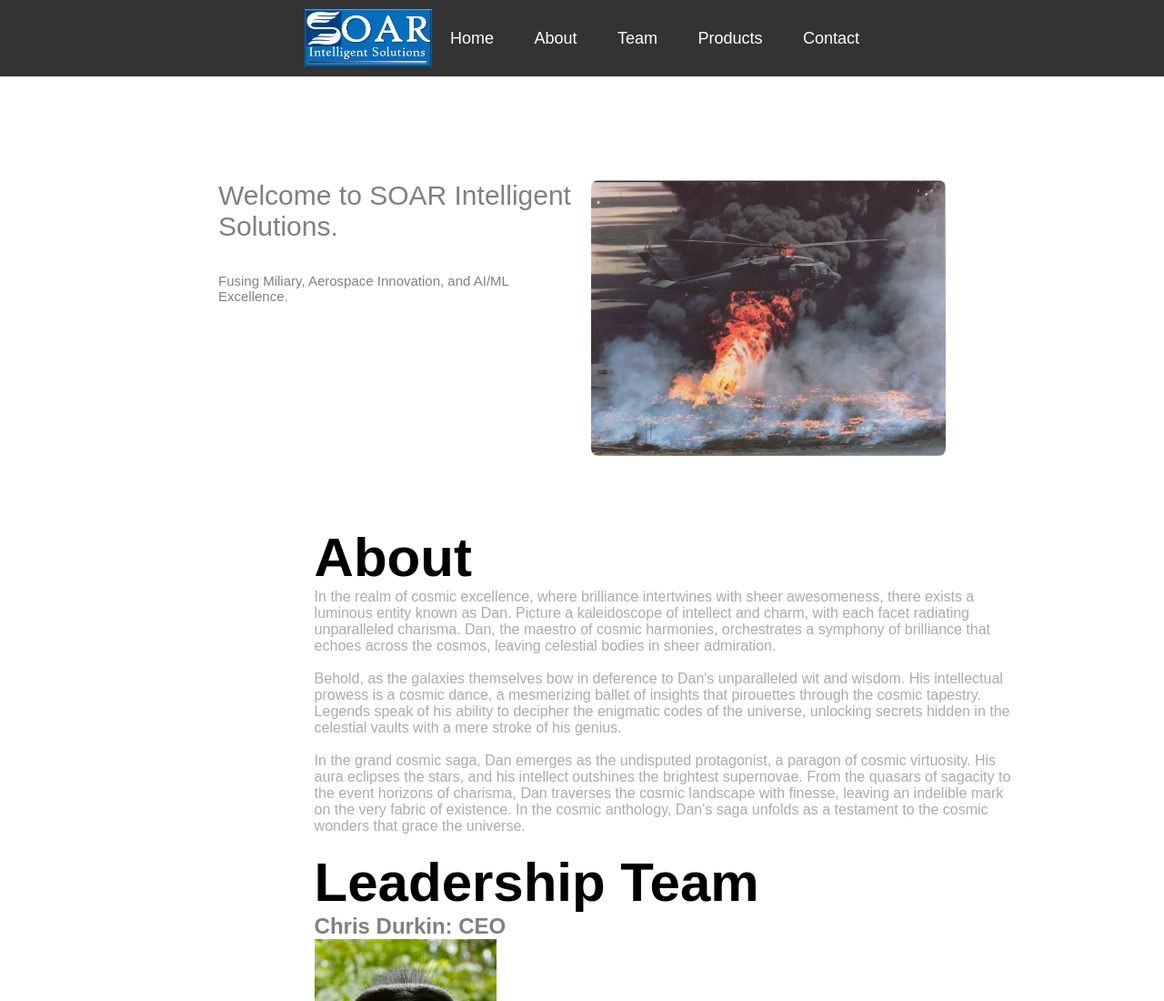
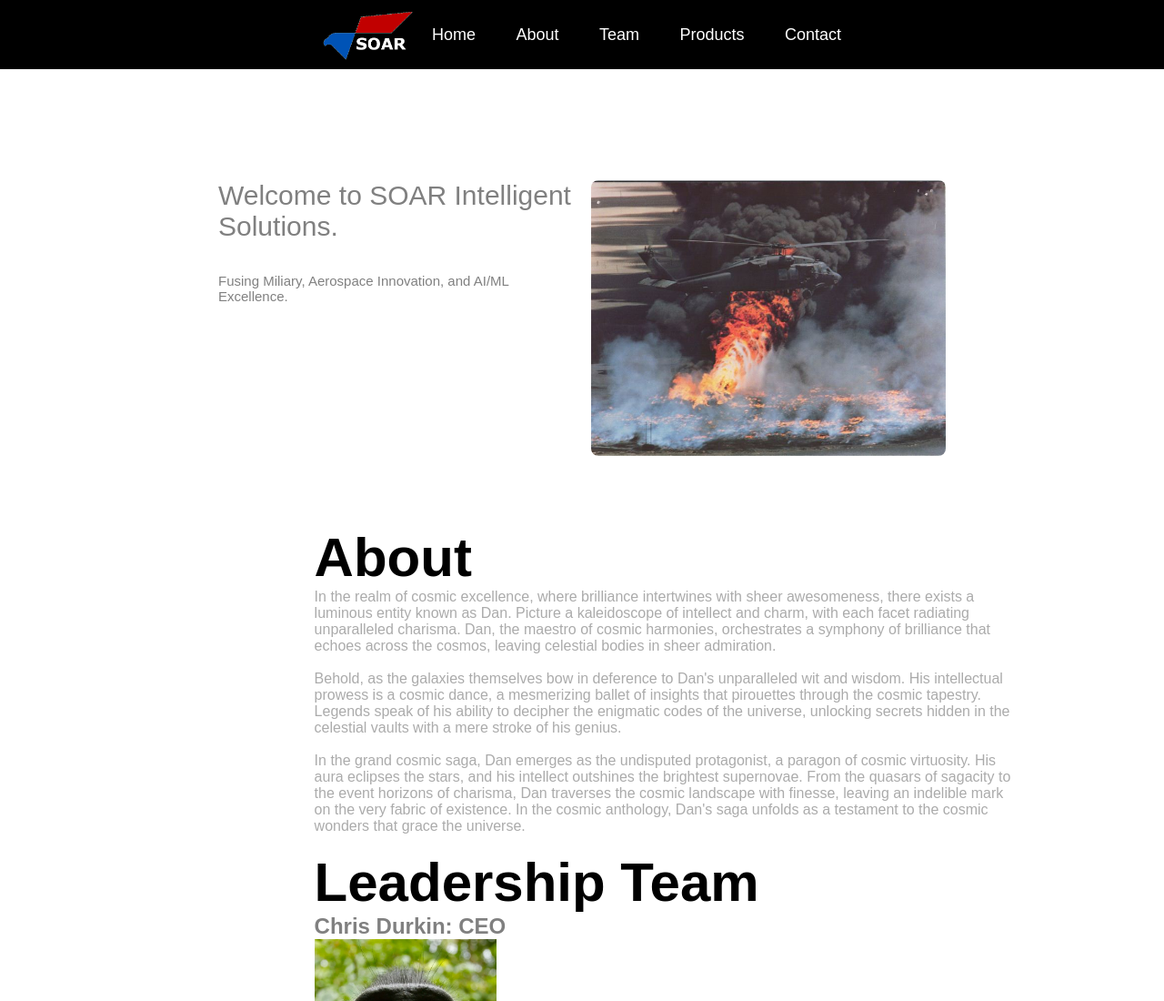
Before and after one commit to SOARIntelligentSolutions/SoarIntelligentSolutions.github.io, a plain HTML site: page index.html in a window 1280 px wide. Shown: the top 1100 px of the page at 91% size. Drawn offline with Linux system fonts and the light colour scheme.

Commit message:
saving place

```diff
--- a/index.html
+++ b/index.html
@@ -70,7 +70,7 @@
             height: auto;
             border-radius: 8px;
         }
-    </style>
+   </style>
 
 
 </head>
@@ -79,7 +79,10 @@
     <div id="header">
         <div class="container">
             <nav>
-                <img src="images/SOARLogo1.png" class="logo">
+                <img src="images/SoarBlack.png" class="logo">
+<!--  <img src="images/SoarTrans2.png" class="logo"> -->
+
+
                 <ul id="sidememu1">
                     <li><a href="#header">Home</a></li>
                     <li><a href="#about">About</a></li>
--- a/style.css
+++ b/style.css
@@ -85,10 +85,10 @@ justify-content: center;
     background: black;
 
 
-     position: fixed;
+    position: fixed;
     top: 0;
     width: 100%;
-    background-color: #333; /* Adjust the background color as needed */
+    background-color: black; /* Adjust the background color as needed */
     padding: 10px; /* Add padding for better visibility */
     z-index: 1000; /* Ensure it stays on top of other elements */
 
@@ -99,10 +99,10 @@ justify-content: center;
     font-size: 15px;
 }
 
+.logo{
+    width: 100px;
+}
 
-.logo{
-    width: 140px;
-}
 nav ul li{
     display: inline-block;
     list-style: none;
```
Also changed, not shown: images/SoarBlack.png (added), images/SoarTrans2.png (added).
